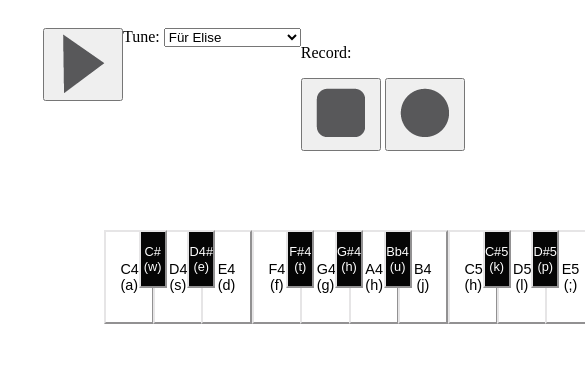
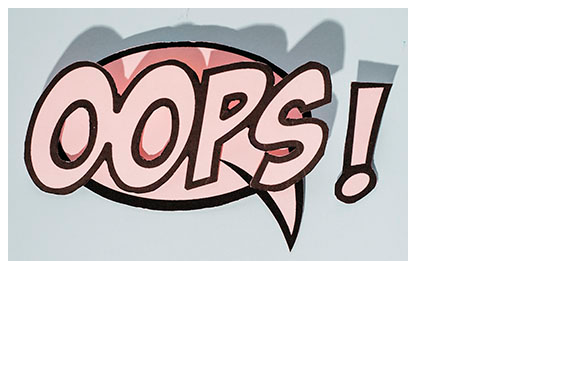
Before and after one commit to plafourca004/ReykjavikPiano, a plain HTML site: page index.html in a window 390 px wide. Shown: the top 369 px of the page, 585 px wide, since content can reach past the window. Drawn offline with Linux system fonts and the light colour scheme.

Commit message:
Renamed the folder images into assets, added CSS features
Changed the folder from images to assets
Added CSS media query to display an image instead of the page when the size of the window is less than 599px

```diff
--- a/css/styles.css
+++ b/css/styles.css
@@ -1,5 +1,19 @@
 * {
   box-sizing:border-box
+}
+
+.oops-image{
+  display: none;
+}
+
+@media only screen and (max-width: 599px){
+  .oops-image{
+    display: block;
+  }
+
+  .buttonsPiano{
+    display: none;
+  }
 }
 
   .floatContainer {
@@ -10,7 +24,7 @@
     padding-right:15px;
 }
 #tune {
-    float:left;
+    float:center;
     background-color:white;
 }
 #playTunes {
@@ -28,7 +42,7 @@
 
 
 .piano {
-  height:6.5em;
+  height:13em;
   width:40em;
   margin: 2em 6em 2em 6em;
   padding: 0;
@@ -44,7 +58,7 @@
 }
 
 .white {
-  height:6.5em;
+  height:13em;
   width:3.5em;
   z-index:1;
   border:2px outset #e6e5e6;
@@ -59,7 +73,7 @@
 }
 
 .black {
-  height:4.5em;
+  height:9em;
   width:2.2em;
   margin:0 -1.1em 0 0;
   z-index:2;
--- a/index.html
+++ b/index.html
@@ -17,6 +17,10 @@
 </head>
 
 <body>
+  <div class = "oops-image">
+    <img src="/assets/oops.jpg" alt="oopsImage" />
+  </div>
+  <div class = "buttonsPiano" >
     <div class="floatContainer">
         <form id="tune">
           <label for="tunes">Tune:</label>
@@ -26,17 +30,16 @@
             <option value="seven_nation_army">Seven Nation Army</option>
           </select>
       <div id="playTunes">
-      <button type="button"> <img src="/images/play.png" alt="playButton" /></button>
+        <button type="button"> <img src="/assets/play.png" alt="playButton" widht="15px" height="15px" /></button>
       </div>
       <div id="record">
         <p>Record: </p>
-      <button type="button"> <img src="/images/stop.png" alt="stopButton" /></button>
-      <button type="button"> <img src="/images/record.png" alt="recordButton" /></button>
+        <button type="button"> <img src="/assets/stop.png" alt="stopButton" widht="15px" height="15px" /></button>
+        <button type="button"> <img src="/assets/record.png" alt="recordButton" widht="15px" height="15px" /></button>
       </div>
       </form>
 
     </div>
-
     <div class="piano">
       <button class="white c">C4 (a)</button>
       <button class="black cs">C# (w)</button>
@@ -56,6 +59,7 @@
       <button class="black ds">D#5 (p)</button>
       <button class="white e">E5 (;)</button>
     </div>
+  </div>
 
 </body>
 
```
Also changed, not shown: assets/favicon.ico (renamed from images/favicon.ico), assets/oops.jpg (renamed from images/oops.jpg), assets/play.png (renamed from images/play.png), assets/record.png (renamed from images/record.png), assets/stop.png (renamed from images/stop.png). Lines whose indentation alone changed are shown as unchanged.
